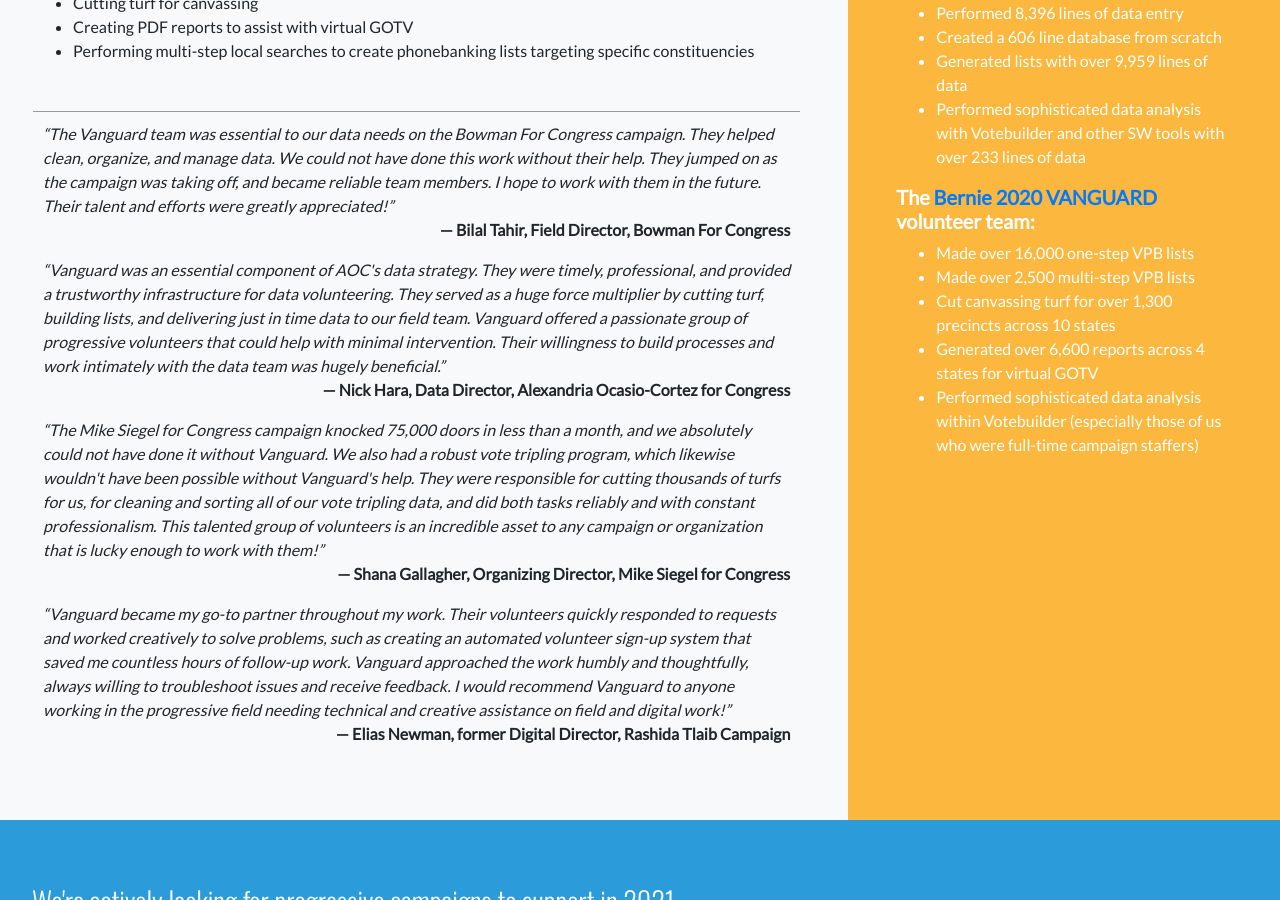
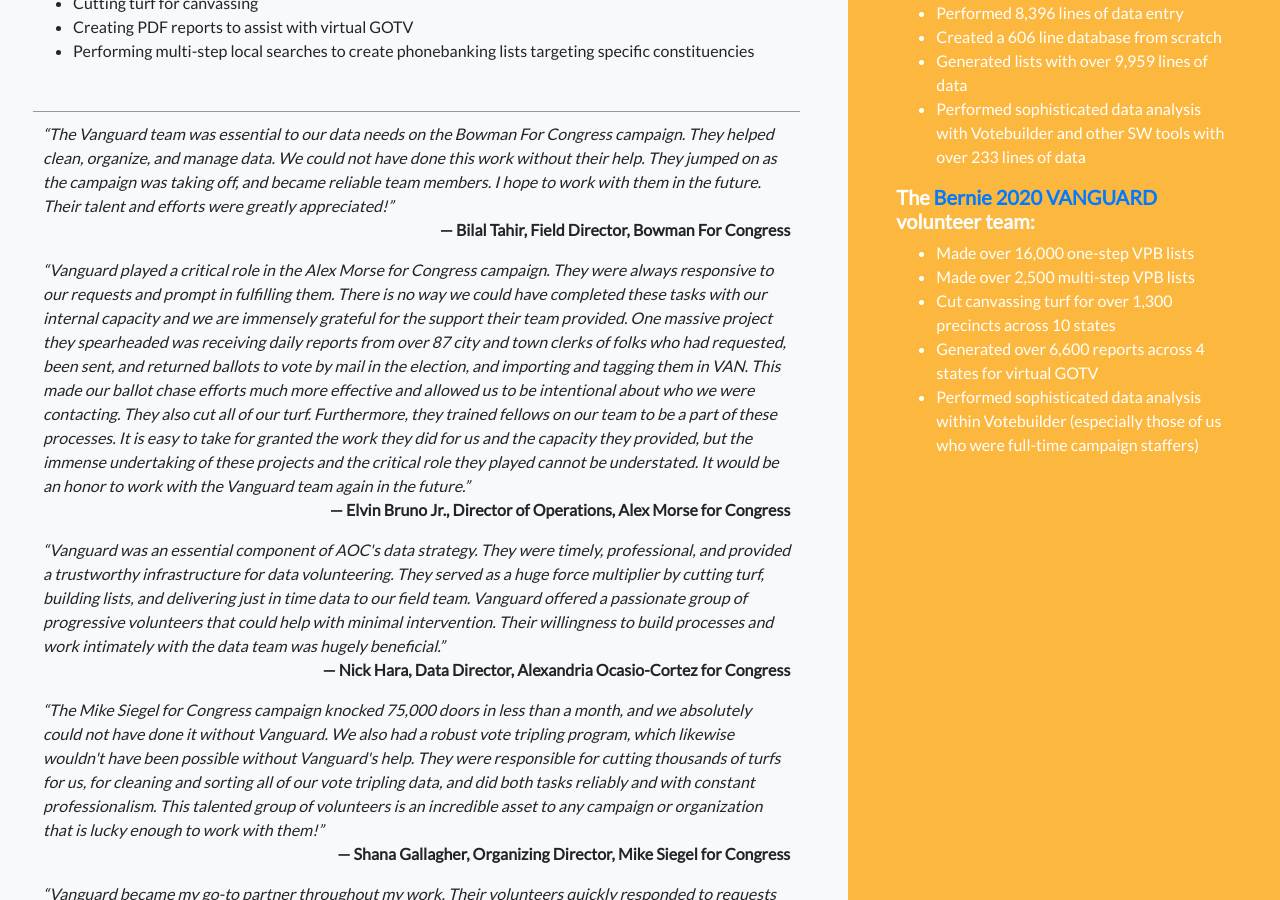
Before and after one commit to orgvanize/orgvanize.github.io, a Jekyll site: the page built from index.md, in a window 1280 px wide and 900 px high, scrolled down 537 px. Built offline with Jekyll 4.4.1, drawn with Linux system fonts in a browser that asks for light colours.

Commit message:
index.md: Add Alex Morse testimonial

```diff
--- a/index.md
+++ b/index.md
@@ -29,6 +29,8 @@ layout: default
         <div class="testimonial-container">
             <q class="testimonial">The Vanguard team was essential to our data needs on the Bowman For Congress campaign. They helped clean, organize, and manage data. We could not have done this work without their help. They jumped on as the campaign was taking off, and became reliable team members. I hope to work with them in the future. Their talent and efforts were greatly appreciated!</q>
             <p class="testimonial-attribution"> &mdash; Bilal Tahir, Field Director, Bowman For Congress</p>
+            <q class="testimonial">Vanguard played a critical role in the Alex Morse for Congress campaign. They were always responsive to our requests and prompt in fulfilling them. There is no way we could have completed these tasks with our internal capacity and we are immensely grateful for the support their team provided. One massive project they spearheaded was receiving daily reports from over 87 city and town clerks of folks who had requested, been sent, and returned ballots to vote by mail in the election, and importing and tagging them in VAN. This made our ballot chase efforts much more effective and allowed us to be intentional about who we were contacting. They also cut all of our turf. Furthermore, they trained fellows on our team to be a part of these processes.  It is easy to take for granted the work they did for us and the capacity they provided, but the immense undertaking of these projects and the critical role they played cannot be understated. It would be an honor to work with the Vanguard team again in the future.</q>
+            <p class="testimonial-attribution"> &mdash; Elvin Bruno Jr., Director of Operations, Alex Morse for Congress</p>
             <q class="testimonial">Vanguard was an essential component of AOC's data strategy. They were timely, professional, and provided a trustworthy infrastructure for data volunteering. They served as a huge force multiplier by cutting turf, building lists, and delivering just in time data to our field team. Vanguard offered a passionate group of progressive volunteers that could help with minimal intervention. Their willingness to build processes and work intimately with the data team was hugely beneficial.</q>
             <p class="testimonial-attribution"> &mdash; Nick Hara, Data Director, Alexandria Ocasio-Cortez for Congress</p>
             <q class="testimonial">The Mike Siegel for Congress campaign knocked 75,000 doors in less than a month, and we absolutely could not have done it without Vanguard. We also had a robust vote tripling program, which likewise wouldn't have been possible without Vanguard's help. They were responsible for cutting thousands of turfs for us, for cleaning and sorting all of our vote tripling data, and did both tasks reliably and with constant professionalism. This talented group of volunteers is an incredible asset to any campaign or organization that is lucky enough to work with them!</q>
```
